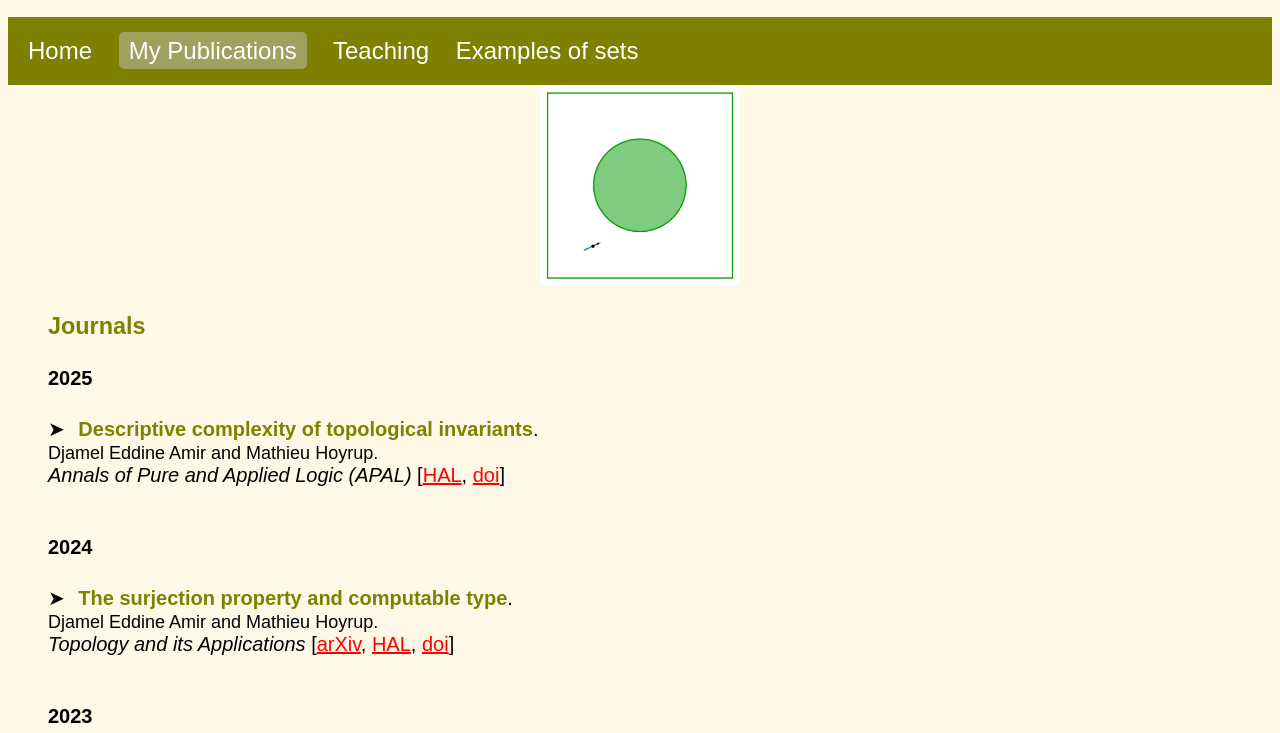
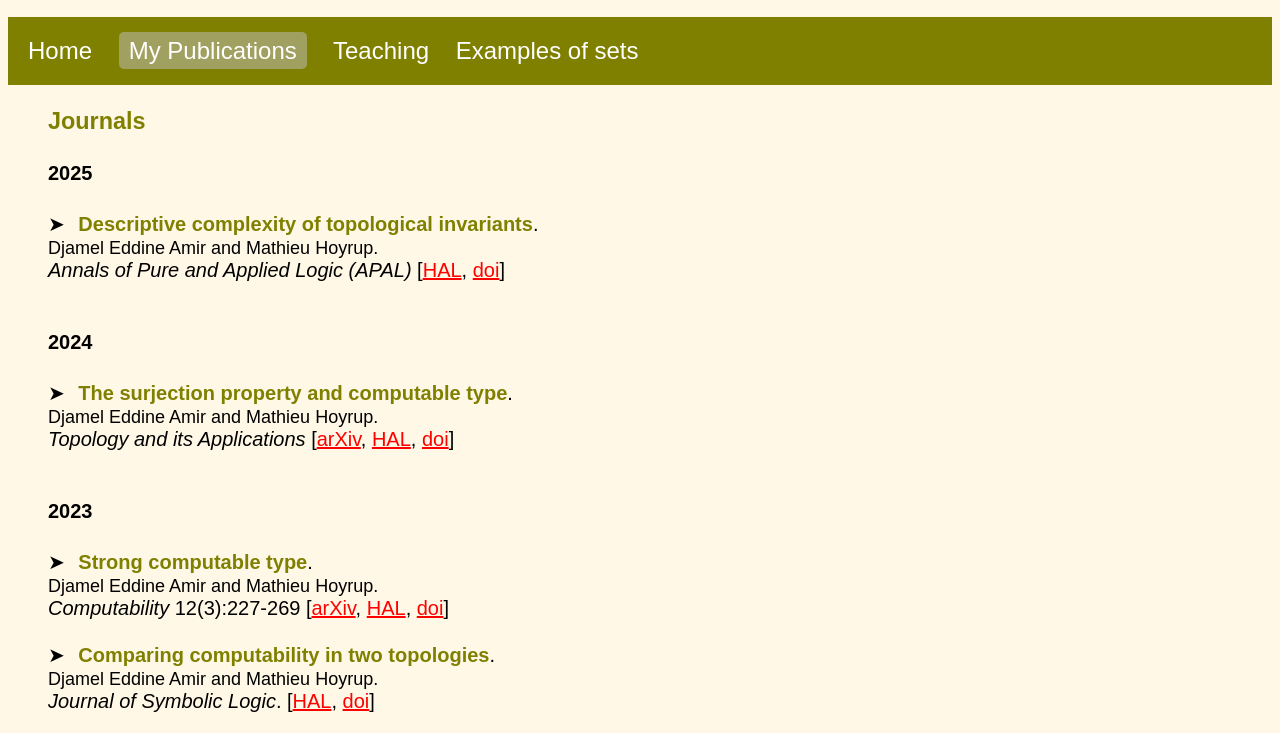
Before and after one commit to amirdjameleddine/amirdjameleddine.github.io, a plain HTML site: page Djamel Eddine AMIR's publications.html in a window 1280 px wide. Shown: the part 56-789 px from the top of the page. Drawn offline with Linux system fonts and the light colour scheme.

Commit message:
Update Djamel Eddine AMIR's publications.html

```diff
--- a/Djamel Eddine AMIR's publications.html
+++ b/Djamel Eddine AMIR's publications.html
@@ -36,11 +36,7 @@
     <a href="Examples of sets, Djamel Eddine AMIR.html">Examples of sets</a>
 </div>
 <!----- Publications ------------------------------------------------------------------->
-    <div class="center">
-        <a href="https://en.wikipedia.org/wiki/Dynamical_billiards#Lorentz_gas,_a.k.a._Sinai_billiard" target="_blank">
-        <img src="Sinai_animation_002.gif" alt="Animated GIF" width="200" height="200">
-        </a>
-</div>
+
 <!----- Empty Start -------------------------------------------------------------------
 <li><strong > TITLE</strong>.<br>
             <span> AUTHORS.</span><br>
```
